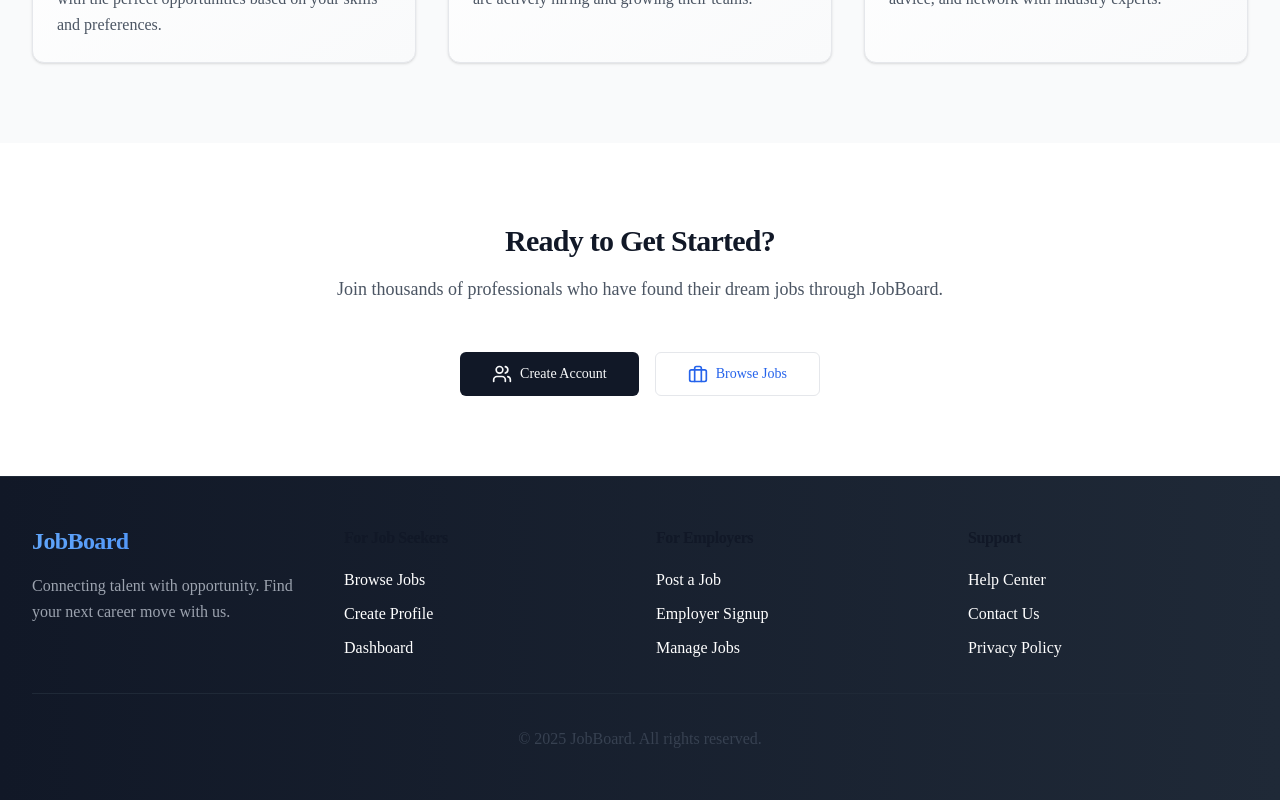
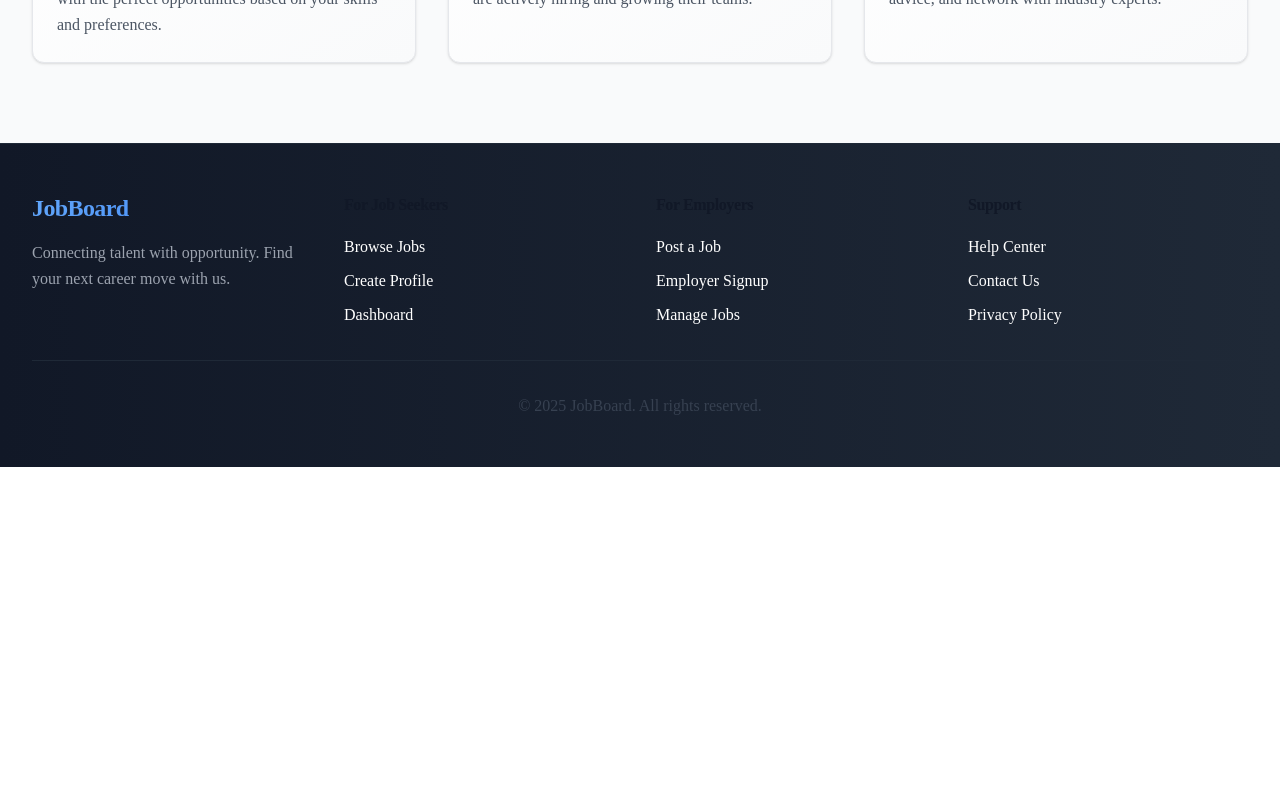
Before and after one commit to hadiaalv/JobBoard, a Next.js app in the folder frontend/: page / in a window 1280 px wide. Shown: the part 1066-1866 px from the top of the page. After the commit the page ends 1533 px from the top, so only its background shows below. Built offline with nearby package versions, Linux system fonts and the light colour scheme; no server answers.

Commit message:
Toggle button applied

```diff
--- a/frontend/src/app/page.tsx
+++ b/frontend/src/app/page.tsx
@@ -121,33 +121,6 @@ export default function HomePage() {
         </div>
       </section>
 
-      <section className="py-20 bg-white dark:bg-gray-900 transition-all duration-300">
-        <div className="max-w-7xl mx-auto px-4 sm:px-6 lg:px-8">
-          <div className="text-center mb-12 animate-fade-in-up">
-            <h2 className="text-3xl font-bold text-gray-900 dark:text-white mb-4">
-              Ready to Get Started?
-            </h2>
-            <p className="text-lg text-gray-600 dark:text-gray-300 max-w-2xl mx-auto leading-relaxed">
-              Join thousands of professionals who have found their dream jobs through JobBoard.
-            </p>
-          </div>
-
-          <div className="flex flex-col sm:flex-row gap-4 justify-center">
-            <Button asChild size="lg" className="interactive-button">
-              <Link href="/auth/register">
-                <Users className="mr-2 h-5 w-5 animated-icon" />
-                Create Account
-              </Link>
-            </Button>
-            <Button asChild variant="outline" size="lg" className="interactive-button">
-              <Link href="/jobs">
-                <Briefcase className="mr-2 h-5 w-5 animated-icon" />
-                Browse Jobs
-              </Link>
-            </Button>
-          </div>
-        </div>
-      </section>
 
       <footer className="bg-gradient-to-r from-gray-900 to-gray-800 dark:from-gray-800 dark:to-gray-900 text-white border-t border-gray-800 dark:border-gray-700">
         <div className="max-w-7xl mx-auto px-4 sm:px-6 lg:px-8 py-12">
```
Also changed, not shown: frontend/src/app/globals.css (+11 -16 lines).
